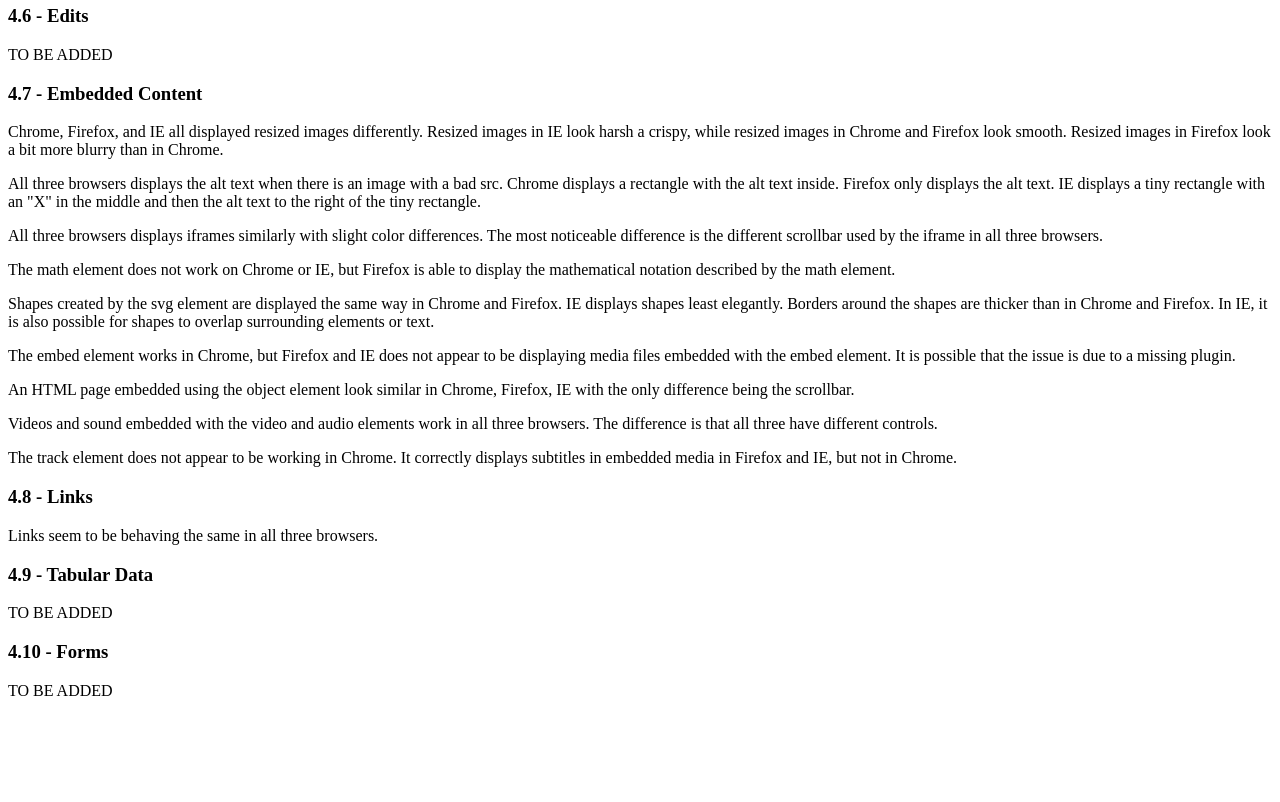
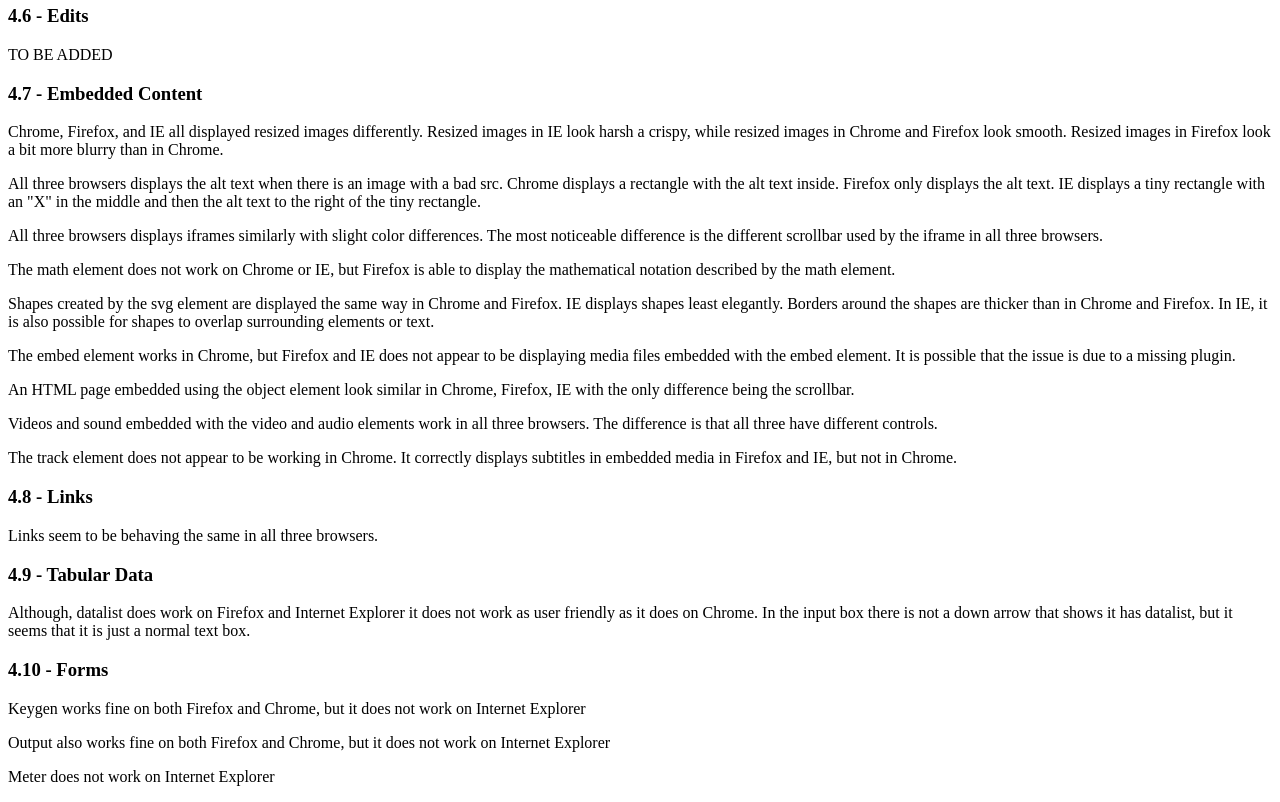
Before and after one commit to kanehjeong/TheEndUsersAssignment2, a plain HTML site: page conformance.html in a window 1280 px wide. Shown: the part 858-1660 px from the top of the page. Before the commit the page ends 1574 px from the top, so only its background shows below. Drawn offline with Linux system fonts and the light colour scheme.

Commit message:
Added 4.9 and 4.10 to conformance

```diff
--- a/conformance.html
+++ b/conformance.html
@@ -89,11 +89,14 @@
 
         <a name="tabulardata"></a>
         <h3>4.9 - Tabular Data</h3>
-		<p>TO BE ADDED</p>
+        <p>Although, datalist does work on Firefox and Internet Explorer it does not work as user friendly as it does on Chrome. In the input box there is not a down arrow that shows it has datalist, but it seems that it is just a normal text box.</p>
+
 
         <a name="forms"></a>
         <h3>4.10 - Forms</h3>
-		<p>TO BE ADDED</p>
+        <p>Keygen works fine on both Firefox and Chrome, but it does not work on Internet Explorer</p>
+        <p>Output also works fine on both Firefox and Chrome, but it does not work on Internet Explorer</p>
+        <p>Meter does not work on Internet Explorer</p>
 
 
 	</body>
```
